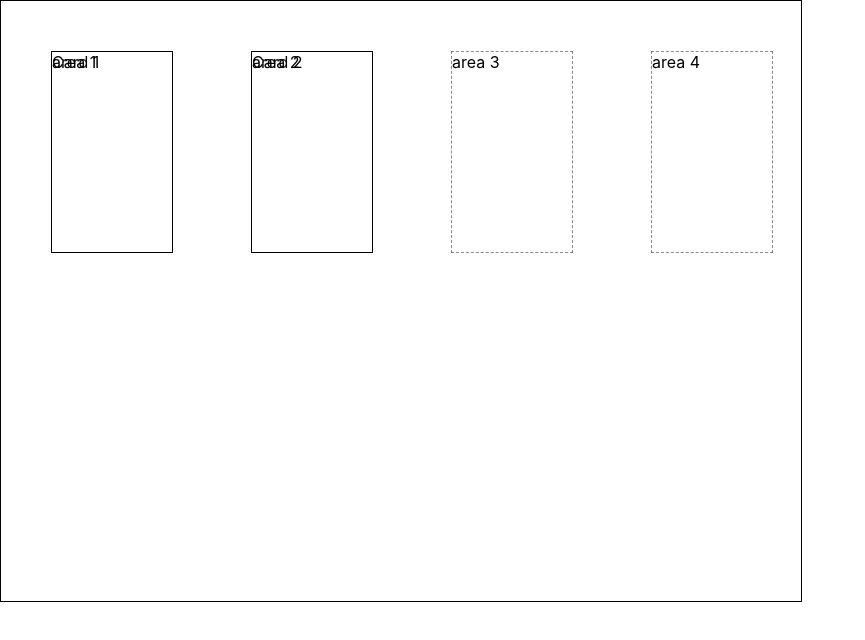
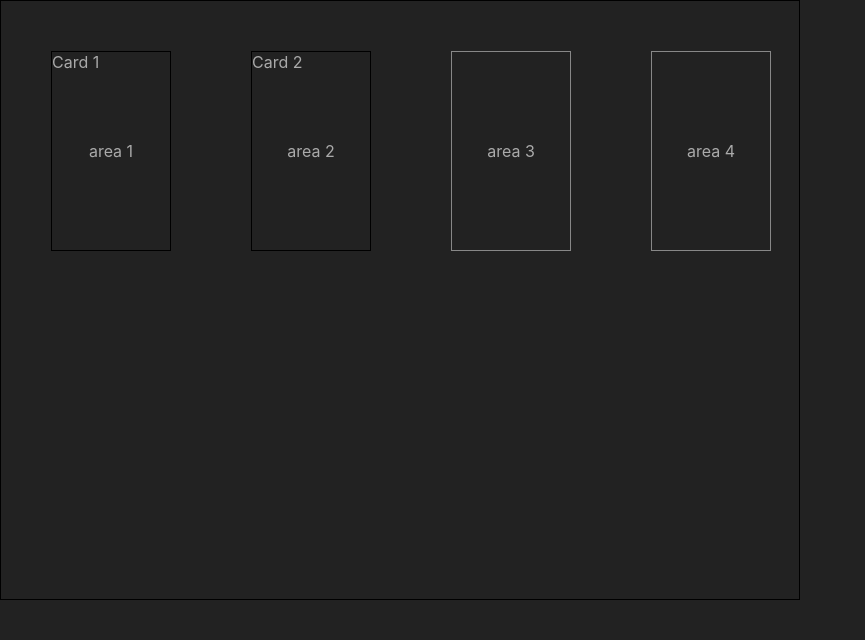
Before and after one commit to socha23/kabal, a React (Create React App) app: page / in a window 1280 px wide. Shown: the top 640 px of the page, without its empty margins (0-865 px from the left). Built offline with nearby package versions, Linux system fonts and the light colour scheme.

Commit message:
apply some better styling to slots

```diff
--- a/src/App.js
+++ b/src/App.js
@@ -55,6 +55,7 @@ class Game {
 const DEFAULT_CARD_WIDTH = 120
 const DEFAULT_CARD_HEIGHT = 200
 
+
 const Card = ({
   id,
   position = POINT_ZERO,
@@ -79,29 +80,53 @@ const Card = ({
     {name}</div>
 
 
-const DEFAULT_SLOT_WIDTH = 120
-const DEFAULT_SLOT_HEIGHT = 200
+const SLOT_STYLE = {
+  slotBorderWidth: 5,
+  slotPadding: 10,
+  slotBorderRadius: 10,
+  slotDroppableBorderColor: "green",
+  width: 120,
+  height: 200,
+  innerBorder: "1px solid #888",
+}
+
+
+
 
 const Slot = ({
   id,
   dropPossible = false,
   position = POINT_ZERO,
   name = "Unnamed slot",
-  width = DEFAULT_SLOT_WIDTH,
-  height = DEFAULT_SLOT_HEIGHT,
+  width = SLOT_STYLE.width,
+  height = SLOT_STYLE.height,
   onCardDrop = (slotId) => {}
 }) => <div
   onDragOver={e => { e.preventDefault(); return false }}
   onDrop={e => {onCardDrop(id)}}
   style={{
     position: "absolute",
-    backgroundColor: dropPossible ? "green" : "transparent",
-    width: width,
-    height: height,
-    top: position.y,
-    left: position.x,
-    border: "1px dashed #888"
-  }}>{name}</div>
+    width: width + 2 * (SLOT_STYLE.slotBorderWidth + SLOT_STYLE.slotPadding),
+    height: height + 2 * (SLOT_STYLE.slotBorderWidth + SLOT_STYLE.slotPadding),
+    top: position.y - (SLOT_STYLE.slotBorderWidth + SLOT_STYLE.slotPadding),
+    left: position.x - (SLOT_STYLE.slotBorderWidth + SLOT_STYLE.slotPadding),
+    padding: SLOT_STYLE.slotPadding,
+    borderWidth: SLOT_STYLE.slotBorderWidth,
+    borderStyle: "solid",
+    borderColor: dropPossible ? SLOT_STYLE.slotDroppableBorderColor : "transparent",
+    borderRadius: SLOT_STYLE.slotBorderRadius,
+  }}>
+    <div style={{
+      border: SLOT_STYLE.innerBorder,
+      width: SLOT_STYLE.width,
+      height: SLOT_STYLE.height,
+      display: "flex",
+      alignItems: "center",
+      justifyContent: "center",
+    }}>
+      <div>{name}</div>
+    </div>
+  </div>
 
 const DEFAULT_BOARD_WITDH = 800
 const DEFAULT_BOARD_HEIGHT = 600
--- a/src/index.css
+++ b/src/index.css
@@ -1,11 +1,20 @@
+html {
+  box-sizing: border-box;
+}
+*, *:before, *:after {
+  box-sizing: inherit;
+}
+
 body {
-  box-sizing: border-box;
   margin: 0;
   font-family: -apple-system, BlinkMacSystemFont, 'Segoe UI', 'Roboto', 'Oxygen',
     'Ubuntu', 'Cantarell', 'Fira Sans', 'Droid Sans', 'Helvetica Neue',
     sans-serif;
   -webkit-font-smoothing: antialiased;
   -moz-osx-font-smoothing: grayscale;
+
+  background-color: #222;
+  color: #aaa;
 }
 
 code {
```
